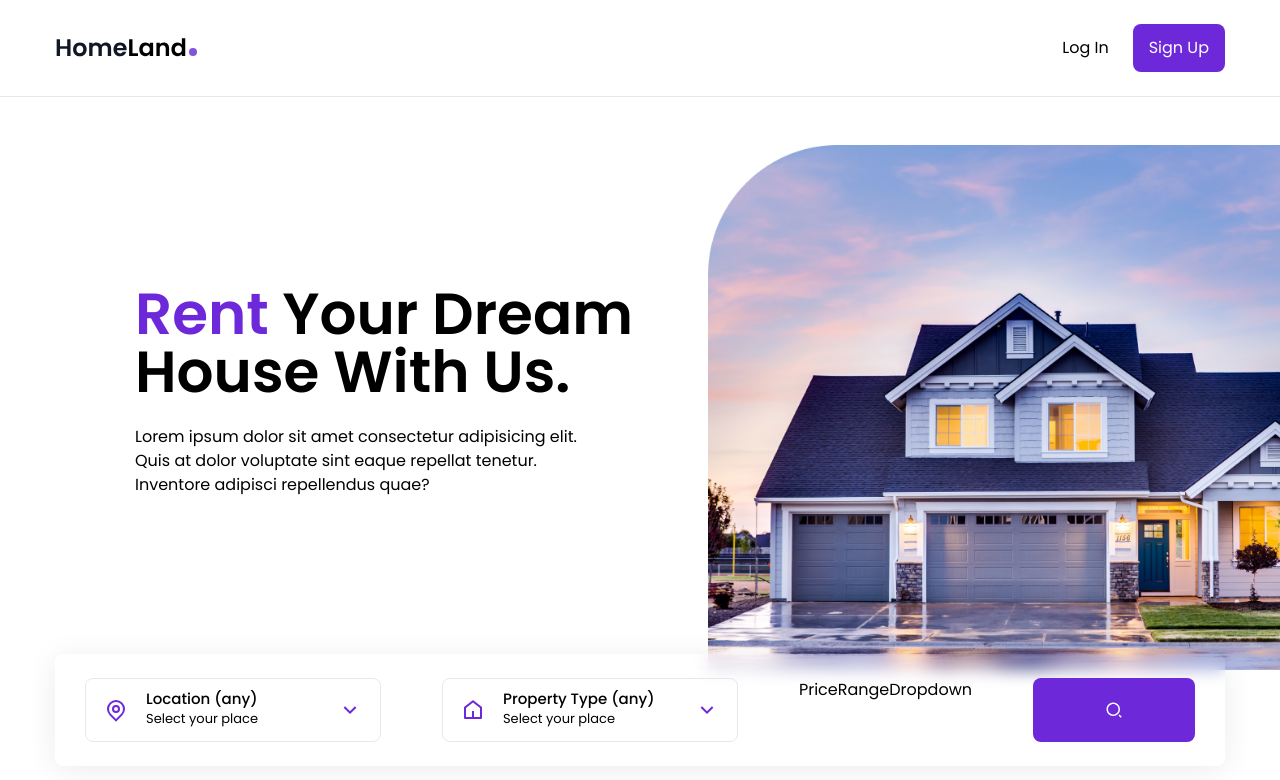
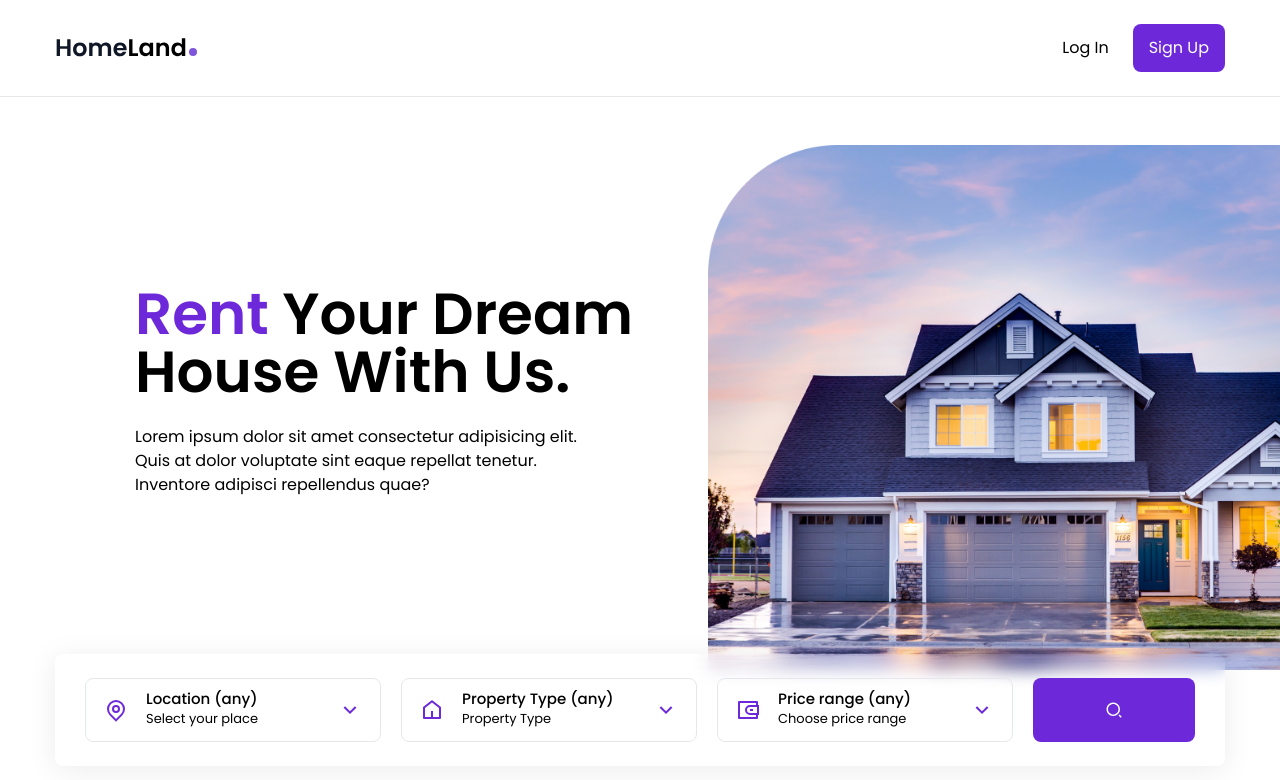
Before and after one commit to ArfinHasib/Real-Estate-Website, a React (Create React App) app: page / in a window 1280 px wide. Shown: the top 780 px of the page. Built offline with nearby package versions, Linux system fonts and the light colour scheme.

Commit message:
Price Range Drop Down

```diff
--- a/src/components/HouseContext.js
+++ b/src/components/HouseContext.js
@@ -27,7 +27,6 @@
    }, []);
 
    // return all properties
-
    useEffect(() => {
       const allProperties = houses.map((house) => house.type);
 
@@ -37,6 +36,10 @@
       // set countries state
       setProperties(uniqueProperties);
    }, []);
+
+   const handleClick = () => {
+      console.log('Clicked');
+   };
 
    return (
       <HouseContext.Provider
@@ -51,6 +54,7 @@
             setPrice,
             houses,
             loading,
+            handleClick,
          }}
       >
          {children}
--- a/src/components/PriceRangeDropdown.js
+++ b/src/components/PriceRangeDropdown.js
@@ -1,7 +1,83 @@
-import React from 'react';
+import React, { useState, useEffect, useContext } from 'react';
+
+// import icons
+import {
+   RiWallet3Line,
+   RiArrowDownSLine,
+   RiArrowUpSLine,
+} from 'react-icons/ri';
+
+// import headless ui
+import { Menu } from '@headlessui/react';
+
+// import house context
+import { HouseContext } from './HouseContext';
 
 const PriceRangeDropdown = () => {
-  return <div>PriceRangeDropdown</div>;
+   const { price, setPrice } = useContext(HouseContext);
+
+   const [isOpen, setIsOpen] = useState(false);
+
+   const prices = [
+      {
+         value: 'Price range (any)',
+      },
+      {
+         value: '100000 - 130000',
+      },
+      {
+         value: '130000 - 160000',
+      },
+      {
+         value: '160000 - 190000',
+      },
+      {
+         value: '190000 - 220000',
+      },
+      {
+         value: '10000 - 30000',
+      },
+      {
+         value: '30000 - 40000',
+      },
+   ];
+
+   return (
+      <Menu as='div' className='dropdown relative'>
+         <Menu.Button
+            onClick={() => setIsOpen(!isOpen)}
+            className='dropdown-btn w-full text-left'
+         >
+            <RiWallet3Line className='dropdown-icon-primary' />
+            <div>
+               <div className='text-[15px] font-medium leading-tight'>
+                  {price}
+               </div>
+               <div className='text-[13px]'>Choose price range</div>
+            </div>
+            {isOpen ? (
+               <RiArrowUpSLine className='dropdown-icon-secondary' />
+            ) : (
+               <RiArrowDownSLine className='dropdown-icon-secondary' />
+            )}
+         </Menu.Button>
+
+         <Menu.Items className='dropdown-menu'>
+            {prices.map((price, index) => {
+               return (
+                  <Menu.Item
+                     key={index}
+                     onClick={() => setPrice(price.value)}
+                     className='cursor-pointer hover:text-violet-700 transition'
+                     as='li'
+                  >
+                     {price.value}
+                  </Menu.Item>
+               );
+            })}
+         </Menu.Items>
+      </Menu>
+   );
 };
 
 export default PriceRangeDropdown;
--- a/src/components/PropertyDropdown.js
+++ b/src/components/PropertyDropdown.js
@@ -25,7 +25,7 @@
                <div className='text-[15px] font-medium leading-tight'>
                   {property}
                </div>
-               <div className='text-[13px]'>Select your place</div>
+               <div className='text-[13px]'>Property Type</div>
             </div>
             {isOpen ? (
                <RiArrowUpSLine className='dropdown-icon-secondary' />
--- a/src/components/Search.js
+++ b/src/components/Search.js
@@ -10,12 +10,16 @@
 import { HouseContext } from './HouseContext';
 
 const Search = () => {
+   const { handleClick } = useContext(HouseContext);
    return (
       <div className='px-[30px] py-6 max-w-[1170px] mx-auto flex flex-col lg:flex-row justify-between gap-4 lg:gap-x-3 relative lg:-top-4 lg:shadow-1 bg-white lg:bg-transparent lg:backdrop-blur rounded-lg'>
          <CountryDropdown />
          <PropertyDropdown />
          <PriceRangeDropdown />
-         <button className='bg-violet-700 hover:bg-violet-800 transition w-full lg:max-w-[162px] h-16 rounded-lg flex justify-center items-center text-white text-lg'>
+         <button
+            onClick={() => handleClick()}
+            className='bg-violet-700 hover:bg-violet-800 transition w-full lg:max-w-[162px] h-16 rounded-lg flex justify-center items-center text-white text-lg'
+         >
             <RiSearch2Line />
          </button>
       </div>
```
